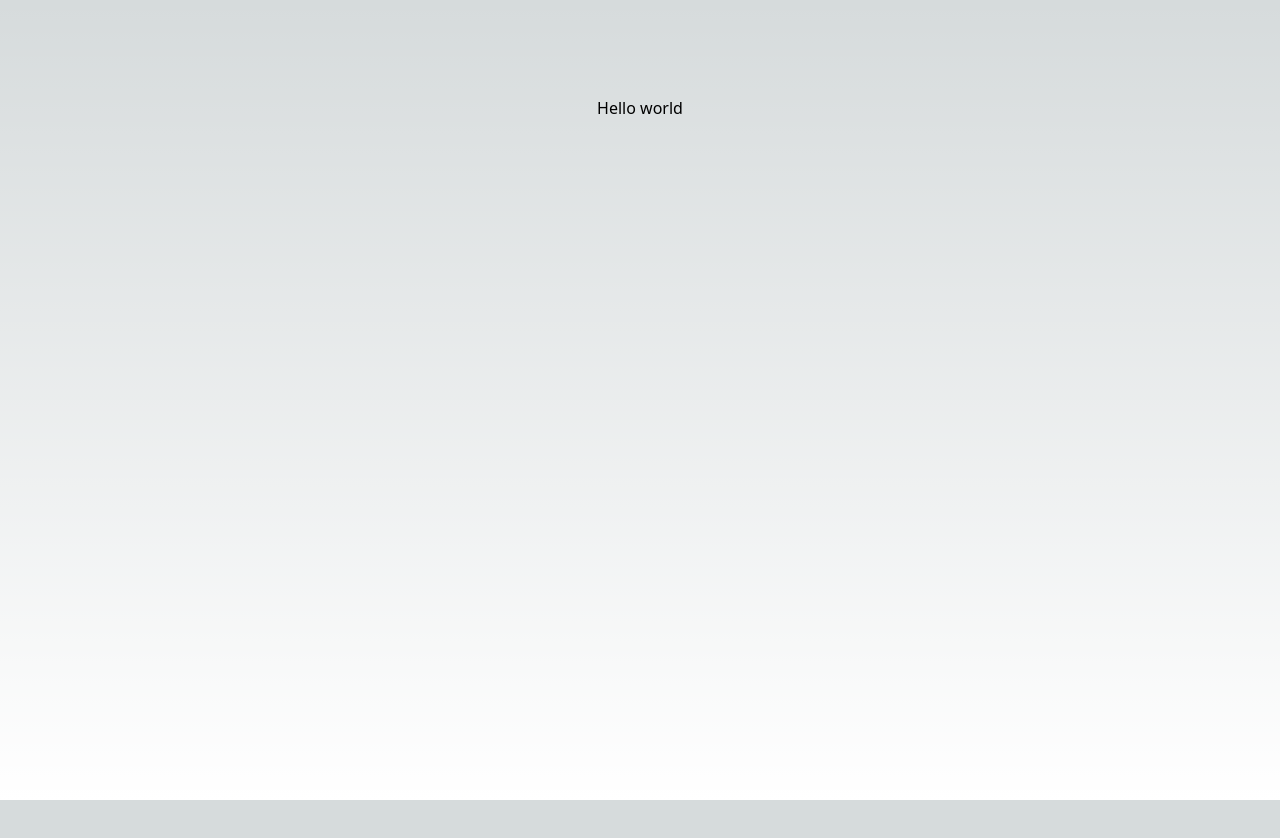
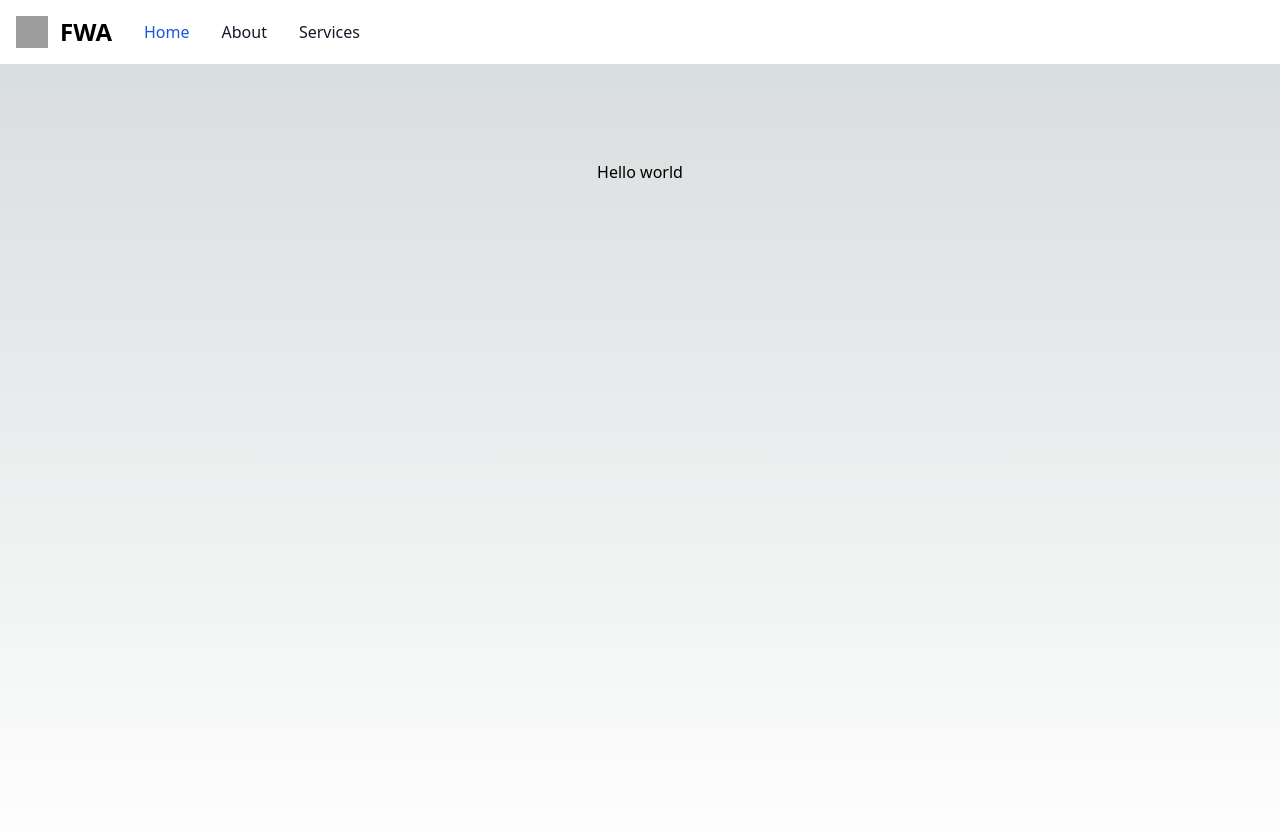
Before and after one commit to kubop/fwa-next-js, a Next.js app: page / in a window 1280 px wide. Shown: the top 838 px of the page. Before the commit the page ends 800 px from the top, so only its background shows below. Built offline with nearby package versions, Linux system fonts and the light colour scheme; grey boxes are pictures that could not be loaded.

Commit message:
Basic Layout

```diff
--- /dev/null
+++ b/components/Layout.js
@@ -0,0 +1,10 @@
+import Navbar from './Navbar'
+
+export default function Layout({ children }) {
+    return (
+        <>
+            <Navbar />
+            <main>{ children }</main>
+        </>
+    )
+}
--- /dev/null
+++ b/components/Navbar.js
@@ -0,0 +1,38 @@
+import Link from 'next/link'
+import Image from 'next/image'
+
+export default function Navbar() {
+    return (
+        <nav class="bg-white border-gray-200 dark:bg-gray-900">
+            <div class="max-w-screen-xl flex flex-wrap items-center mx-auto p-4 justify-between md:justify-normal">
+                <Link href="/" className="flex items-center">
+                    <Image
+                        src="https://flowbite.com/docs/images/logo.svg"
+                        class="h-8 mr-3"
+                        alt="Flowbite Logo"
+                        width="32"
+                        height="33"
+                    />
+                    <span class="self-center text-2xl font-semibold whitespace-nowrap dark:text-white">FWA</span>
+                </Link>
+                <button data-collapse-toggle="navbar-default" type="button" class="inline-flex items-center p-2 ml-3 text-sm text-gray-500 rounded-lg md:hidden hover:bg-gray-100 focus:outline-none focus:ring-2 focus:ring-gray-200 dark:text-gray-400 dark:hover:bg-gray-700 dark:focus:ring-gray-600" aria-controls="navbar-default" aria-expanded="false">
+                    <span class="sr-only">Open main menu</span>
+                    <svg class="w-6 h-6" aria-hidden="true" fill="currentColor" viewBox="0 0 20 20" xmlns="http://www.w3.org/2000/svg"><path fill-rule="evenodd" d="M3 5a1 1 0 011-1h12a1 1 0 110 2H4a1 1 0 01-1-1zM3 10a1 1 0 011-1h12a1 1 0 110 2H4a1 1 0 01-1-1zM3 15a1 1 0 011-1h12a1 1 0 110 2H4a1 1 0 01-1-1z" clip-rule="evenodd"></path></svg>
+                </button>
+                <div class="hidden w-full md:block md:w-auto ml-8" id="navbar-default">
+                    <ul class="font-medium flex flex-col p-4 md:p-0 mt-4 border border-gray-100 rounded-lg bg-gray-50 md:flex-row md:space-x-8 md:mt-0 md:border-0 md:bg-white dark:bg-gray-800 md:dark:bg-gray-900 dark:border-gray-700">
+                        <li>
+                            <a href="#" class="block py-2 pl-3 pr-4 text-white bg-blue-700 rounded md:bg-transparent md:text-blue-700 md:p-0 dark:text-white md:dark:text-blue-500" aria-current="page">Home</a>
+                        </li>
+                        <li>
+                            <a href="#" class="block py-2 pl-3 pr-4 text-gray-900 rounded hover:bg-gray-100 md:hover:bg-transparent md:border-0 md:hover:text-blue-700 md:p-0 dark:text-white md:dark:hover:text-blue-500 dark:hover:bg-gray-700 dark:hover:text-white md:dark:hover:bg-transparent">About</a>
+                        </li>
+                        <li>
+                            <a href="#" class="block py-2 pl-3 pr-4 text-gray-900 rounded hover:bg-gray-100 md:hover:bg-transparent md:border-0 md:hover:text-blue-700 md:p-0 dark:text-white md:dark:hover:text-blue-500 dark:hover:bg-gray-700 dark:hover:text-white md:dark:hover:bg-transparent">Services</a>
+                        </li>
+                    </ul>
+                </div>
+            </div>
+        </nav>
+    )
+}
--- a/package.json
+++ b/package.json
@@ -15,6 +15,7 @@
     "autoprefixer": "10.4.14",
     "eslint": "8.38.0",
     "eslint-config-next": "13.3.0",
+    "flowbite": "^1.6.5",
     "next": "13.3.0",
     "postcss": "8.4.22",
     "react": "18.2.0",
--- a/pages/_app.tsx
+++ b/pages/_app.tsx
@@ -1,6 +1,13 @@
 import '@/styles/globals.css'
+import 'flowbite'
 import type { AppProps } from 'next/app'
 
+import Layout from '../components/Layout'
+
 export default function App({ Component, pageProps }: AppProps) {
-  return <Component {...pageProps} />
+  return (
+    <Layout>
+      <Component {...pageProps} />
+    </Layout>
+  )
 }
--- a/pages/_document.tsx
+++ b/pages/_document.tsx
@@ -1,12 +1,16 @@
 import { Html, Head, Main, NextScript } from 'next/document'
+import Script from 'next/script'
 
 export default function Document() {
   return (
     <Html lang="en">
-      <Head />
+      <Head>
+        <link href="https://cdnjs.cloudflare.com/ajax/libs/flowbite/1.6.5/flowbite.min.css" rel="stylesheet" />
+      </Head>
       <body>
         <Main />
         <NextScript />
+        <Script src="https://cdnjs.cloudflare.com/ajax/libs/flowbite/1.6.5/flowbite.min.js"></Script>
       </body>
     </Html>
   )
--- a/tailwind.config.js
+++ b/tailwind.config.js
@@ -1,6 +1,7 @@
 /** @type {import('tailwindcss').Config} */
 module.exports = {
   content: [
+    './node_modules/flowbite-react/**/*.js',
     './pages/**/*.{js,ts,jsx,tsx}',
     './components/**/*.{js,ts,jsx,tsx}',
     './app/**/*.{js,ts,jsx,tsx}',
@@ -14,5 +15,7 @@
       },
     },
   },
-  plugins: [],
+  plugins: [
+    require('flowbite/plugin')
+  ],
 }
```
Also changed, not shown: 1 other file (tests, documents, lock files or other folders).
